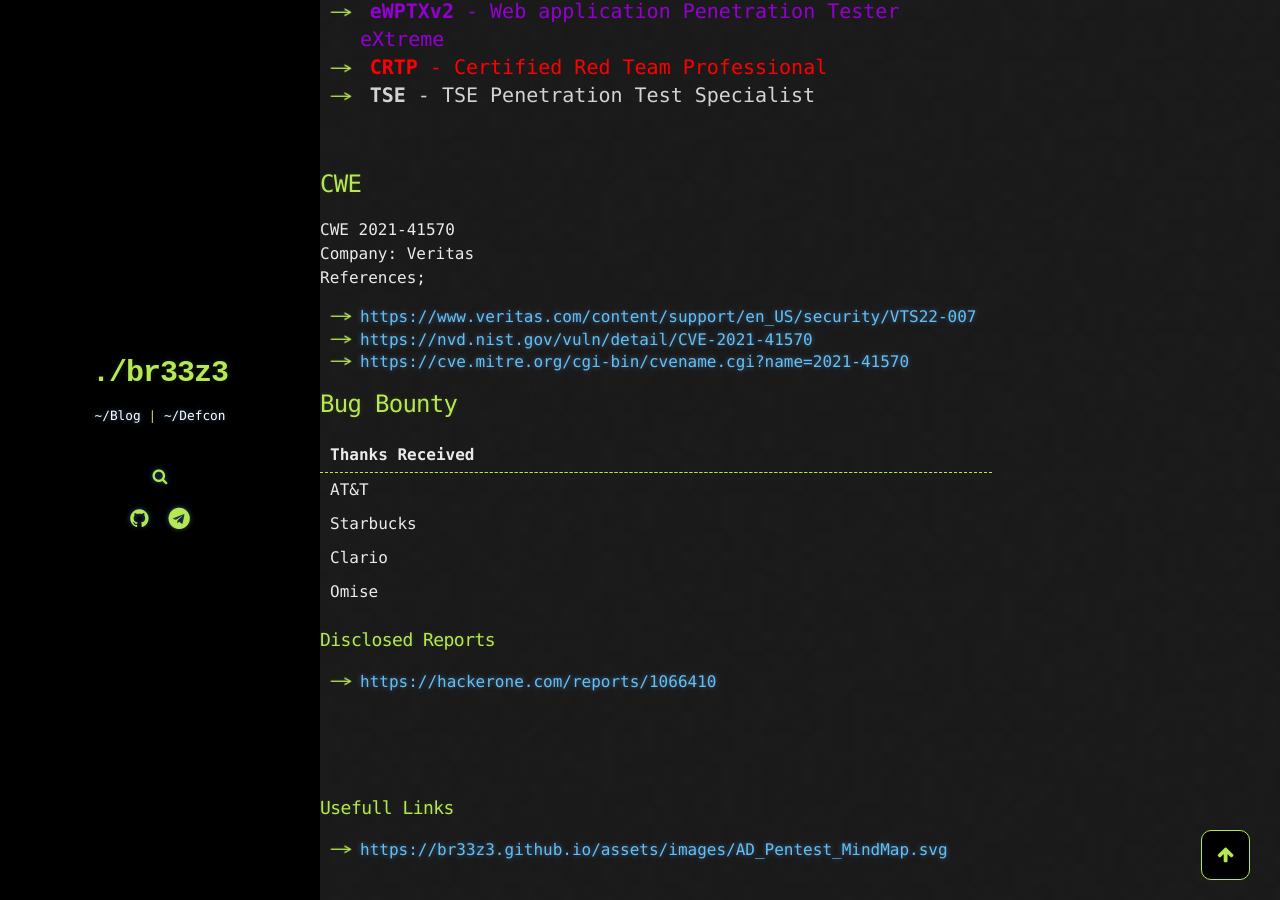
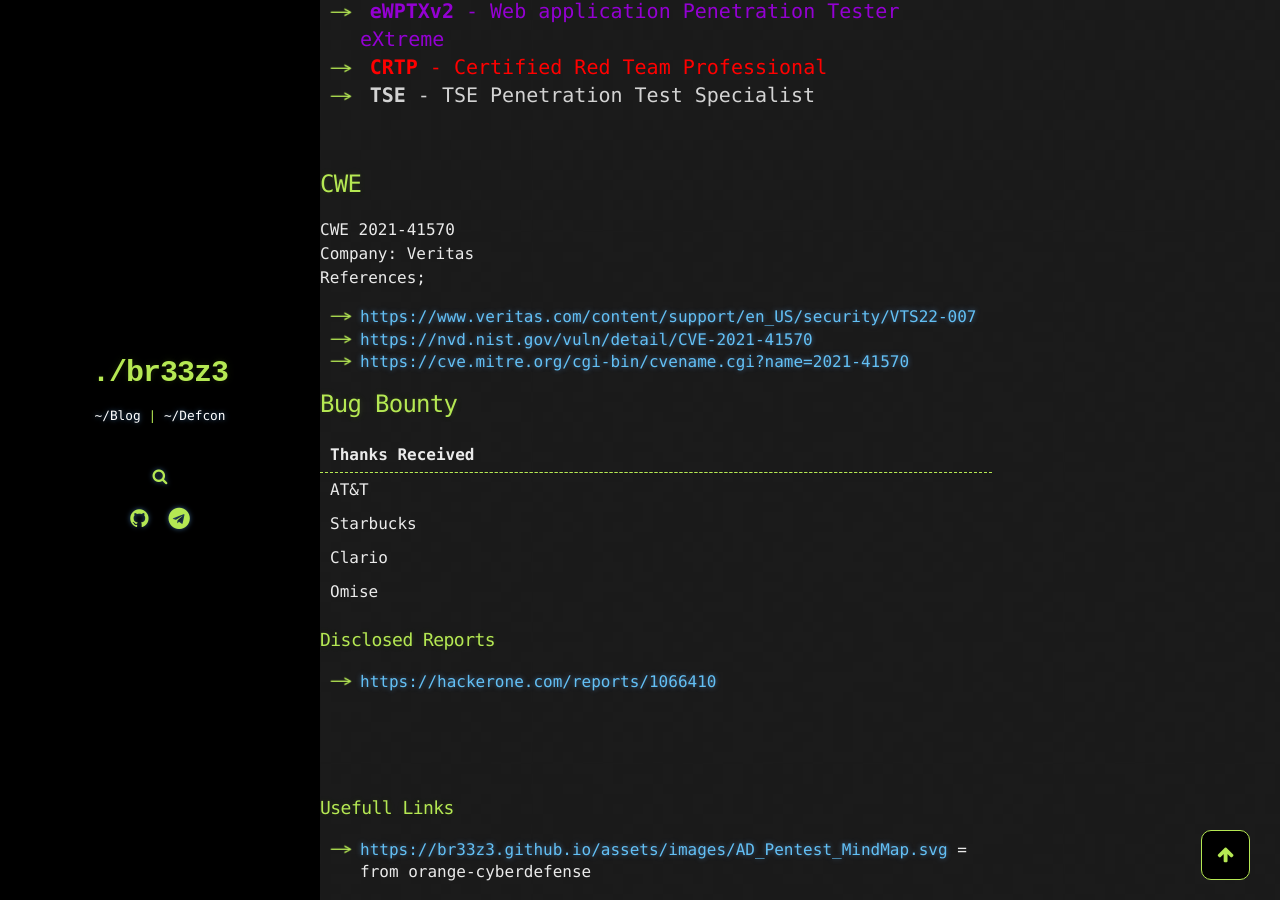
Before and after one commit to br33z3/br33z3.github.io, a Jekyll site: the page built from _pages/index.md, in a window 1280 px wide and 900 px high, scrolled down 833 px. Built offline with Jekyll 4.4.1, drawn with Linux system fonts in a browser that asks for light colours; comment, search, counter and statistics services are not loaded.

Commit message:
Update index.md

```diff
--- a/_pages/index.md
+++ b/_pages/index.md
@@ -48,4 +48,4 @@ References;<br />
 
 ### Usefull Links
 
-*   [https://br33z3.github.io/assets/images/AD_Pentest_MindMap.svg](https://br33z3.github.io/assets/images/AD_Pentest_MindMap.svg)
+*   [https://br33z3.github.io/assets/images/AD_Pentest_MindMap.svg](https://br33z3.github.io/assets/images/AD_Pentest_MindMap.svg) = from orange-cyberdefense
```
